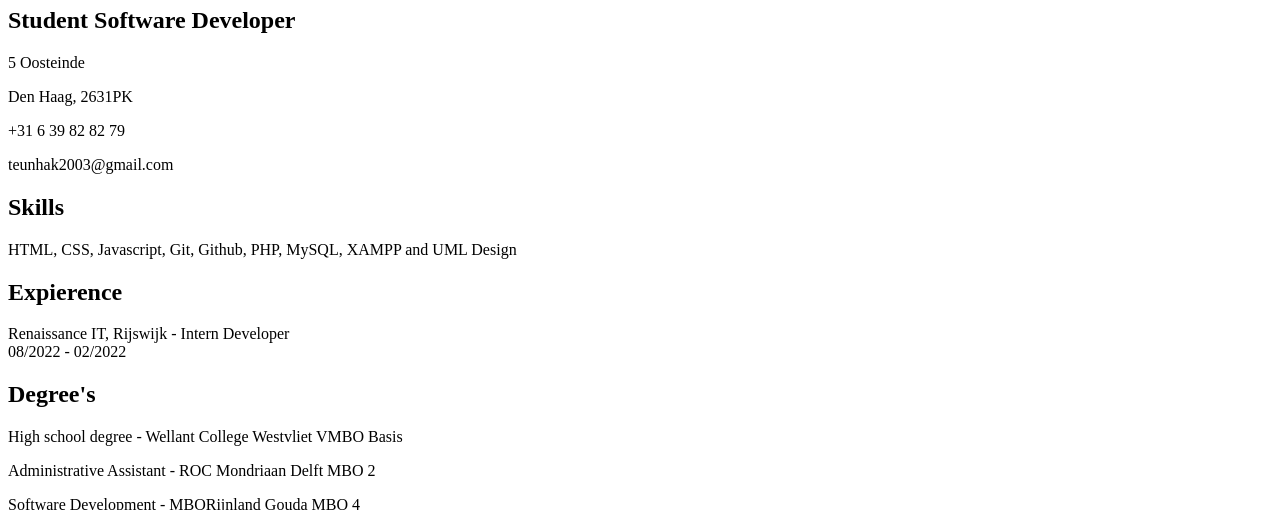
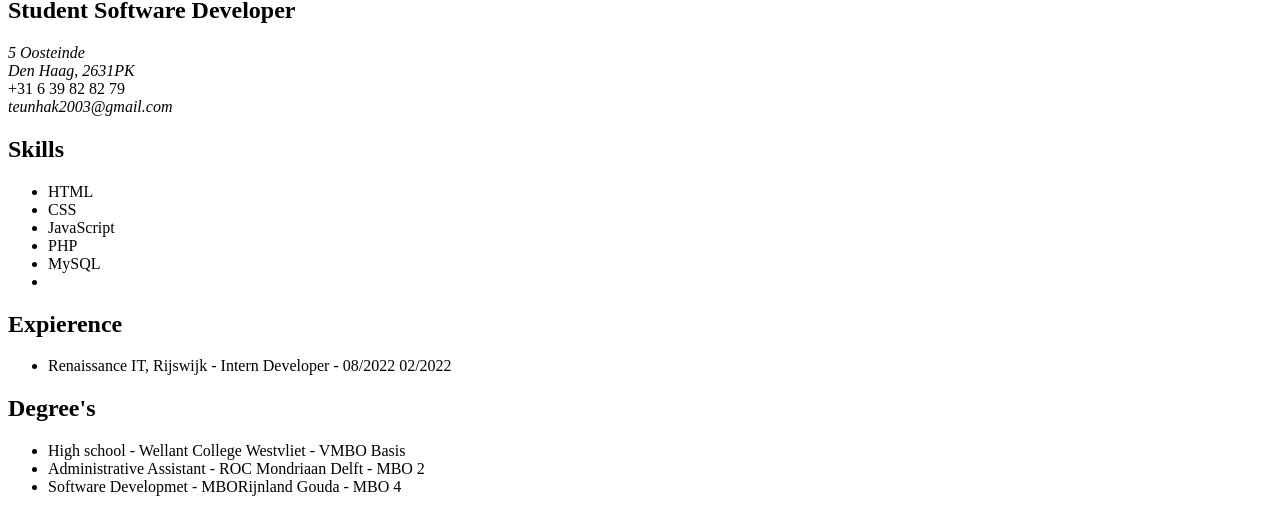
Before and after one commit to TeunHSytrius/roadmap.sh, a plain HTML site: page project/1pagecv/index.html in a window 1280 px wide. Shown: the part 83-593 px from the top of the page. Drawn offline with Linux system fonts and the light colour scheme.

Commit message:
Added some suggestions from chatgpt

```diff
--- a/project/1pagecv/index.html
+++ b/project/1pagecv/index.html
@@ -1,48 +1,78 @@
 <!DOCTYPE html>
 <html lang="en">
 <head>
+    <!--Meta-->
     <meta charset="UTF-8">
     <meta name="viewport" content="width=device-width, initial-scale=1.0">
     <meta name="description" content="This is a single page CV for Teun Hanssen.">
     <meta name="author" content="Teun Hanssen">
     <meta name="keywords" content="Teun, teun, Hanssen, hanssen, cv">
+    <!--OG Tags-->
+    <meta property="og:title" content="Teun Hanssen - CV">
+    <meta property="og:description" content="Professional CV of Teun Hanssen, a student software developer skilled in HTML, CSS, JavaScript, and more.">
+    <meta property="og:type" content="website">
+    <!--Favicons-->
+    <link rel="icon" type="image/png" href="img/favicon-96x96.png" sizes="96x96" />
+    <link rel="icon" type="image/svg+xml" href="img/favicon.svg" />
+    <link rel="shortcut icon" href="img/favicon.ico" />
+    <link rel="apple-touch-icon" sizes="180x180" href="img/apple-touch-icon.png" />
+    <link rel="manifest" href="img/site.webmanifest" />
     <title>CV Single page</title>
 </head>
 <body>
-    <!--Start of the page-->
-    <div>
-        <hr>
-    </div>
+    <header>
     <div>
         <h1>Teun Hanssen</h1>
     </div>
-    <div>
+</header>
+<main>
+<section>
+    <article>
         <h2>Student Software Developer</h2>
-        <p>5 Oosteinde</p>
-        <p>Den Haag, 2631PK</p>
-        <p>+31 6 39 82 82 79</p>
-        <p>teunhak2003@gmail.com</p>
-    </div>
-    <div>
+        <address>5 Oosteinde</address>
+        <address>Den Haag, 2631PK</address>
+        <adress>+31 6 39 82 82 79</adress>
+        <address>teunhak2003@gmail.com</address>
+    </article>
+</section>
+<section>
+    <article>
         <h2>Skills</h2>
-        <p>HTML, CSS, Javascript, Git, Github, PHP, MySQL, XAMPP and UML Design</p>
-    </div>
-    <div>
+        <ul>
+            <li>HTML</li>
+            <li>CSS</li>
+            <li>JavaScript</li>
+            <li>PHP</li>
+            <li>MySQL</li>
+            <li></li>
+        </ul>
+    </article>
+</section>
+<section>
+    <article>
         <h2>Expierence</h2>
-        <p>Renaissance IT, Rijswijk - Intern Developer
-            <br>
-            08/2022 - 02/2022
-        </p>
-    </div>
-    <div>
+        <ul>
+            <li>Renaissance IT, Rijswijk - Intern Developer - 08/2022  02/2022
+             </li>
+        </ul>
+    </article>
+</section>
+<section>
+    <article>
         <h2>Degree's</h2>
-        <p>High school degree - Wellant College Westvliet VMBO Basis</p>
-        <p>Administrative Assistant - ROC Mondriaan Delft MBO 2</p>
-        <p>Software Development - MBORijnland Gouda MBO 4</p>
-    </div>
+        <ul>
+            <li>High school - Wellant College Westvliet - VMBO Basis</li>
+            <li>Administrative Assistant - ROC Mondriaan Delft - MBO 2</li>
+            <li>Software Developmet - MBORijnland Gouda - MBO 4</li>
+        </ul>
+    </article>
+</section>
+</main>
+<footer>
     <div>
         <h2>Socials</h2>
         <a href="https://github.com/TeunHSytrius" target="_blank">Github</a> <a href="https://www.linkedin.com/in/teun-hanssen-69b284200/" target="_blank">LinkedIN</a>
     </div>
+</footer>
 </body>
 </html>
```
Also changed, not shown: project/1pagecv/img/apple-touch-icon.png (added), project/1pagecv/img/favicon-96x96.png (added), project/1pagecv/img/favicon.ico (added), project/1pagecv/img/favicon.svg (added), project/1pagecv/img/site.webmanifest (added), project/1pagecv/img/web-app-manifest-192x192.png (added), project/1pagecv/img/web-app-manifest-512x512.png (added).
